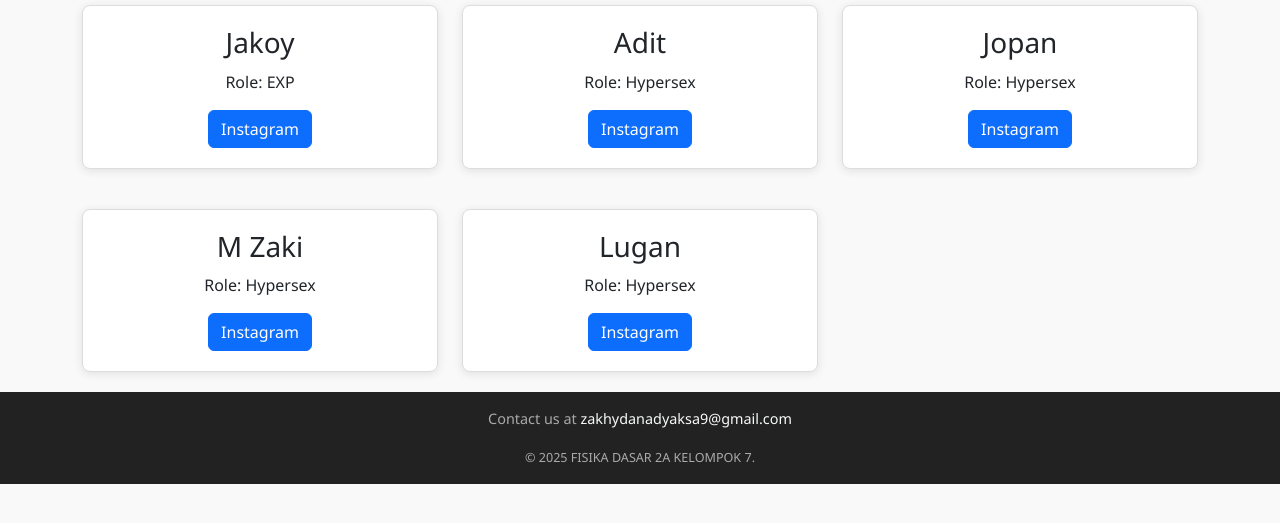
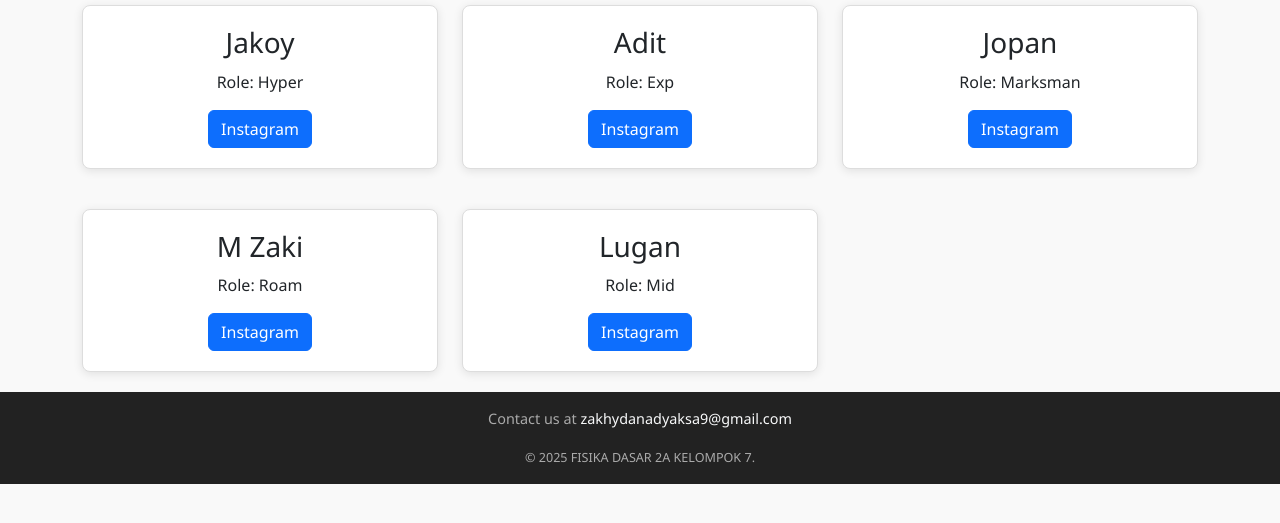
Before and after one commit to JakiiD/WEB_FISDAS, a plain HTML site: page contact.html in a window 1280 px wide. Shown: the part 175-698 px from the top of the page. Drawn offline with nearby package versions, Linux system fonts and the light colour scheme.

Commit message:
contact.html

```diff
--- a/contact.html
+++ b/contact.html
@@ -60,35 +60,35 @@
       <div class="col-md-4">
         <div class="profile-card text-center">
           <h3>Jakoy</h3>
-          <p>Role: EXP</p>
+          <p>Role: Hyper</p>
           <a href="https://www.instagram.com/zakhy_dndyksa/" target="_blank" class="btn btn-primary">Instagram</a>
         </div>
       </div>
       <div class="col-md-4">
         <div class="profile-card text-center">
           <h3>Adit</h3>
-          <p>Role: Hypersex</p>
+          <p>Role: Exp</p>
           <a href="https://instagram.com/member2" target="_blank" class="btn btn-primary">Instagram</a>
         </div>
       </div>
       <div class="col-md-4">
         <div class="profile-card text-center">
           <h3>Jopan</h3>
-          <p>Role: Hypersex</p>
+          <p>Role: Marksman</p>
           <a href="https://instagram.com/member2" target="_blank" class="btn btn-primary">Instagram</a>
         </div>
       </div>
       <div class="col-md-4">
         <div class="profile-card text-center">
           <h3>M Zaki</h3>
-          <p>Role: Hypersex</p>
+          <p>Role: Roam</p>
           <a href="https://instagram.com/member2" target="_blank" class="btn btn-primary">Instagram</a>
         </div>
       </div>
       <div class="col-md-4">
         <div class="profile-card text-center">
           <h3>Lugan</h3>
-          <p>Role: Hypersex</p>
+          <p>Role: Mid</p>
           <a href="https://instagram.com/member3" target="_blank" class="btn btn-primary">Instagram</a>
         </div>
       </div>
```
